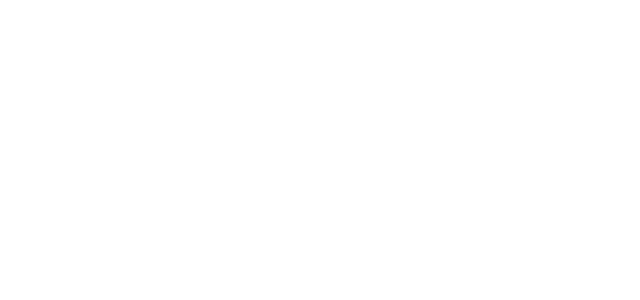
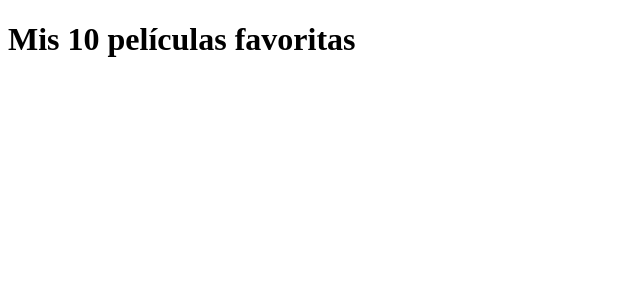
Before and after one commit to LauraGutierrezSa/202309-w9ch1-laura-gutierrez, a React (Vite) app: page / in a window 1280 px wide. Shown: the top 300 px of the page, without its empty margins (0-640 px from the left). Built offline with nearby package versions, Linux system fonts and the light colour scheme.

Commit message:
Add MovieList component and movies type files

```diff
--- a/src/components/App/App.tsx
+++ b/src/components/App/App.tsx
@@ -1,5 +1,11 @@
 const App = (): React.ReactElement => {
-  return <div className="main-container"></div>;
+  return (
+    <div className="main-container">
+      <header>
+        <h1>Mis 10 películas favoritas</h1>
+      </header>
+    </div>
+  );
 };
 
 export default App;
--- /dev/null
+++ b/src/features/movies/types.ts
@@ -0,0 +1,5 @@
+export interface Movies {
+  id: number;
+  title: string;
+  year: number;
+}
```
Also changed, not shown: src/components/MovieList/MovieList.tsx (added, +11 -0 lines).
